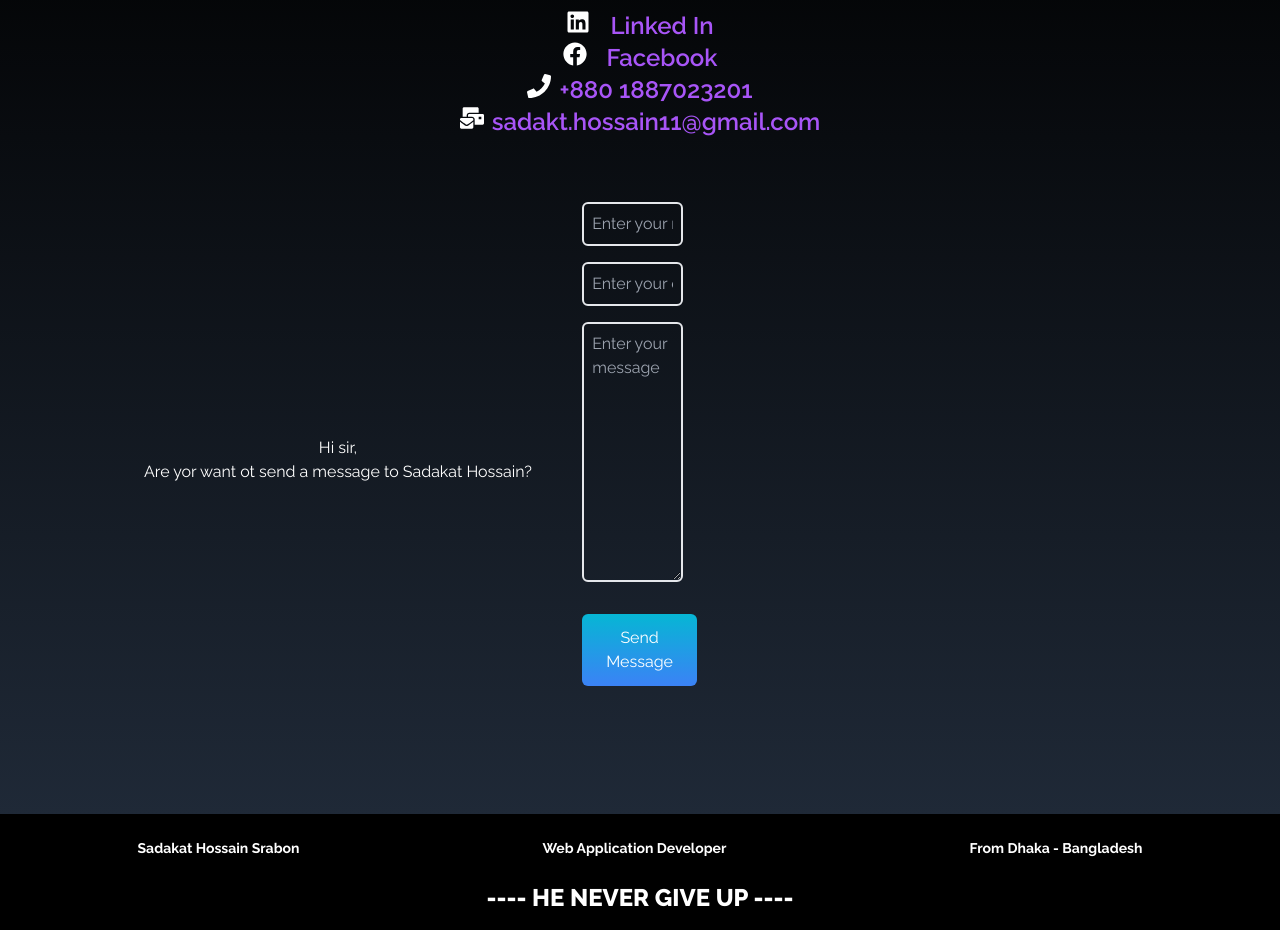
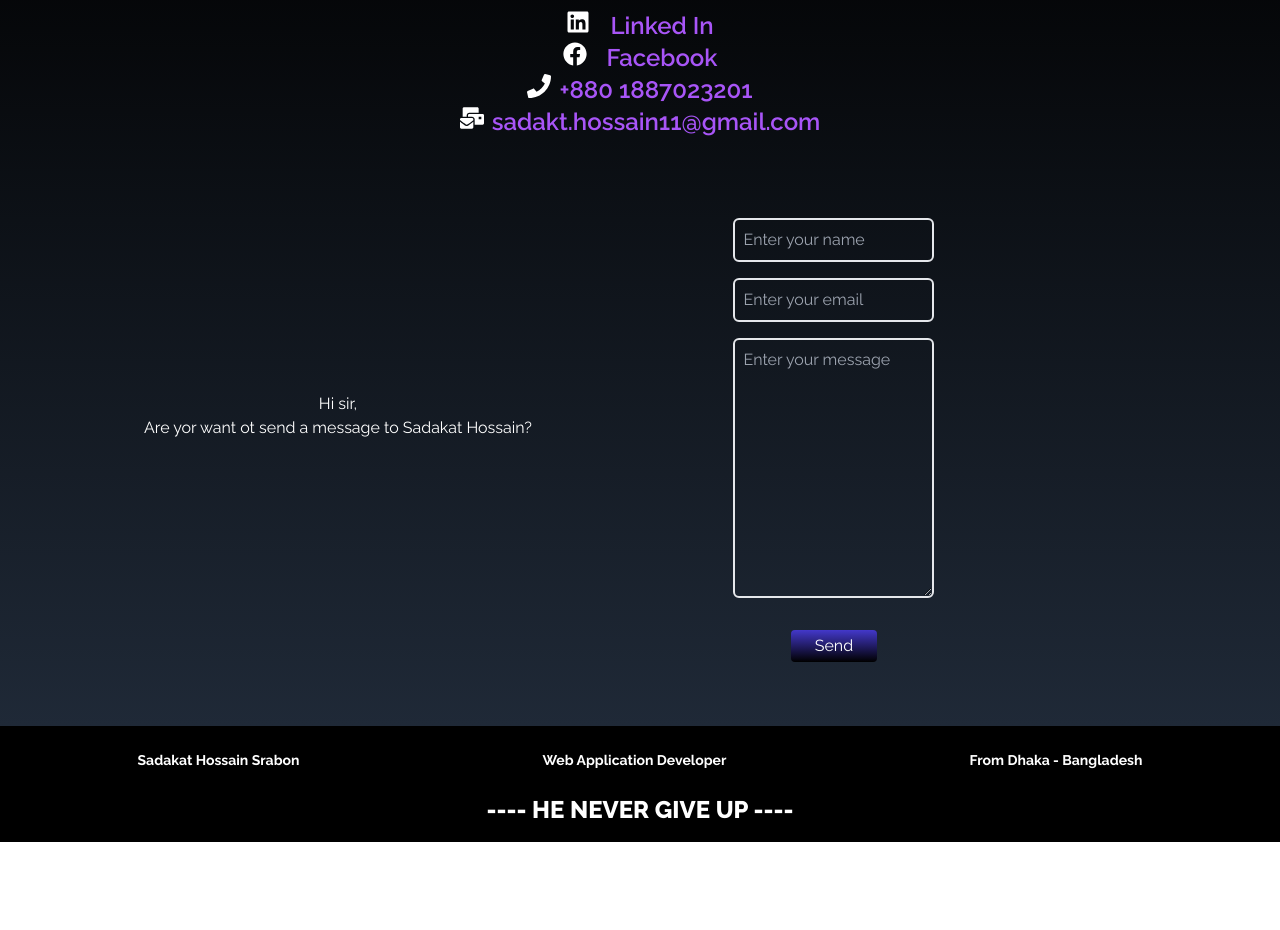
Before and after one commit to devSadakat/Personal_Portfolio, a React (Vite) app: page / in a window 1280 px wide. Shown: the part 3280-4210 px from the top of the page. After the commit the page ends 4122 px from the top, so only its background shows below. Built offline with nearby package versions, Linux system fonts and the light colour scheme.

Commit message:
Change Update Button Style

```diff
--- a/src/components/Contact.jsx
+++ b/src/components/Contact.jsx
@@ -58,13 +58,13 @@ const Contact = () => {
             <h2>Hi sir,</h2>
             <p>Are yor want ot send a message to Sadakat Hossain? </p>
           </div>
-          <div className=" flex justify-center my-16 items-center">
+          <div className="m-auto  pt-20">
             <form
               // onSubmit={handleSubmit}
               name="contact"
               method="POST"
               action=""
-              className=" flex flex-col w-full md:w-1/2"
+              className=" flex flex-col w-full"
             >
               <input
                 type="text"
@@ -87,13 +87,7 @@ const Contact = () => {
                 required
                 className="p-2 bg-transparent border-2 rounded-md text-white focus:outline-none"
               ></textarea>
-
-              <button
-                type="submit"
-                className="text-white bg-gradient-to-b from-cyan-500 to-blue-500 px-6 py-3 my-8 mx-auto flex items-center rounded-md hover:scale-110 duration-300"
-              >
-                Send Message
-              </button>
+              <input className="text-white bg-gradient-to-b from-indigo-700 to-black px-6 py-1 my-8 mx-auto rounded hover:scale-110 duration-100" type="submit" value="Send" />
             </form>
           </div>
         </div>
```
